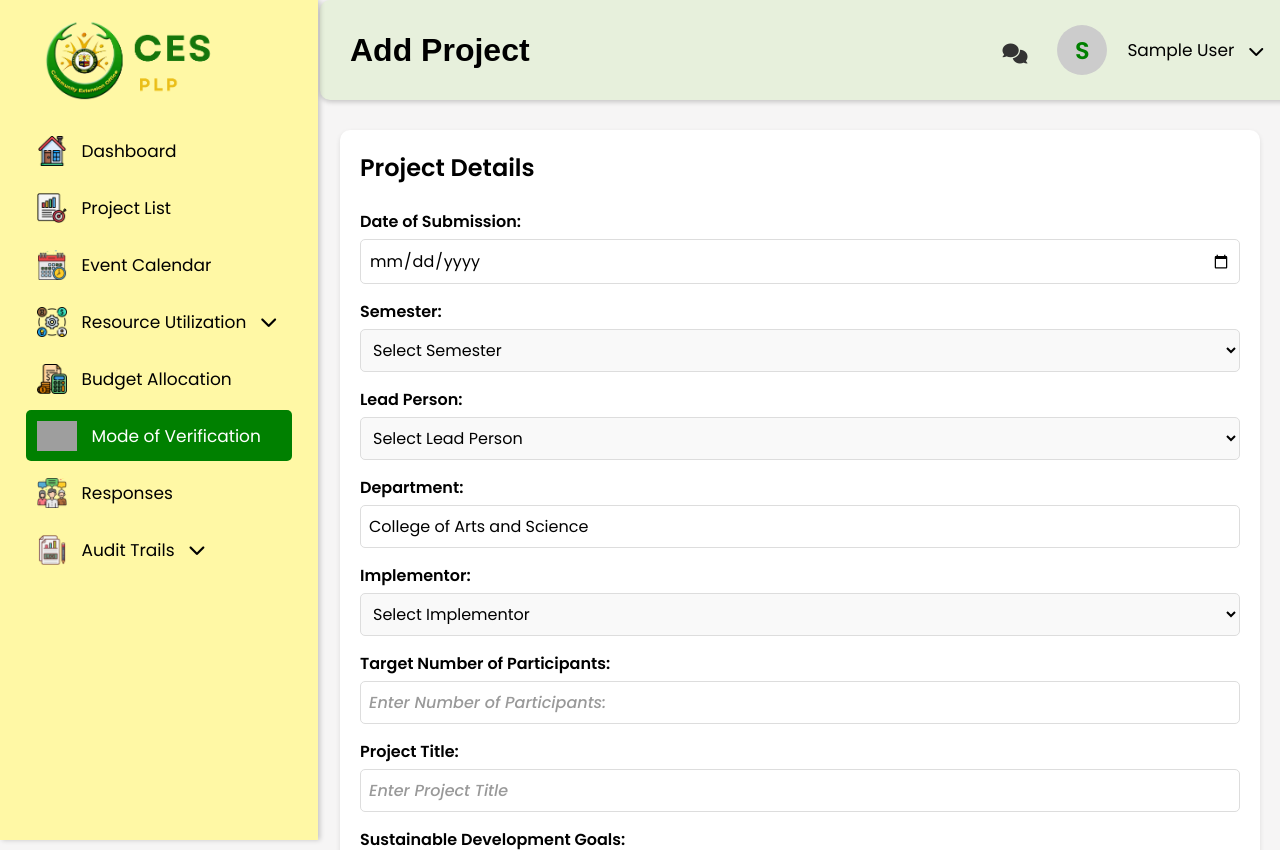
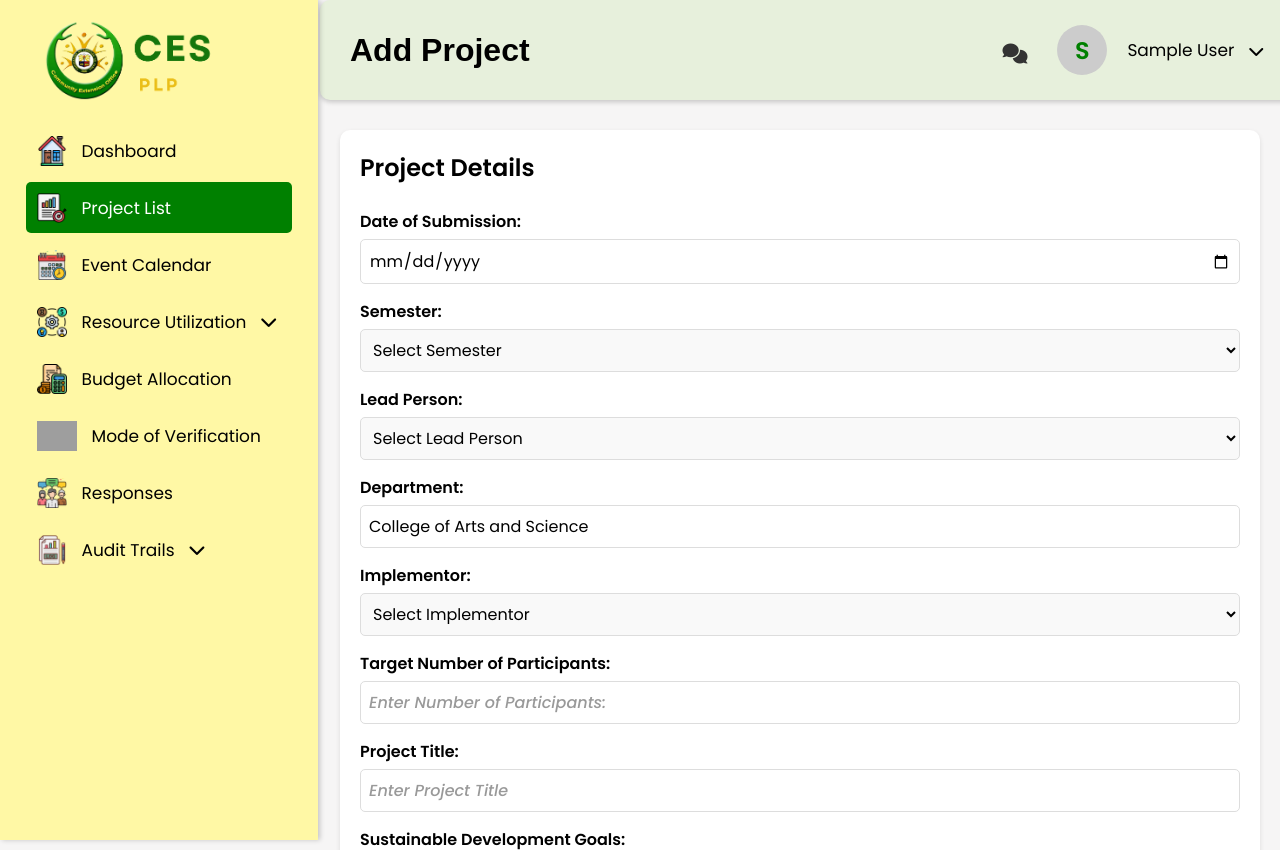
Before and after one commit to AprilJulianaRecopuerto/ces-plp, a PHP site: page /cas-addproj.php in a window 1280 px wide. Shown: the top 850 px of the page. Run offline with PHP 8.4, Linux system fonts and the light colour scheme; the visitor is signed in with stand-in values (Sample User, id 1); data that the repository does not hold is empty; some libraries are stand-ins or nearby versions; some web fonts are replaced; grey boxes are pictures that could not be loaded.

Commit message:
first commit

```diff
--- a/cas-addproj.php
+++ b/cas-addproj.php
@@ -674,7 +674,7 @@ if ($_SERVER["REQUEST_METHOD"] == "POST") {
 
             <ul class="menu">
                 <li><a href="cas-dash.php"><img src="images/home.png">Dashboard</a></li>
-                <li><a href="cas-projlist.php"><img src="images/project-list.png">Project List</a></li>
+                <li><a href="cas-projlist.php" class="active"><img src="images/project-list.png">Project List</a></li>
                 <li><a href="cas-calendar.php"><img src="images/calendar.png">Event Calendar</a></li>
 
                 <!-- Dropdown for Resource Utilization -->
@@ -691,7 +691,7 @@ if ($_SERVER["REQUEST_METHOD"] == "POST") {
                 <li><a href="cas-budget-utilization.php"><img src="images/budget.png">Budget Allocation</a></li>
 
                 <!-- Dropdown for Task Management -->
-                <li><a href="cas-mov.php" class="active"><img src="images/task.png">Mode of Verification</a></li>
+                <li><a href="cas-mov.php"><img src="images/task.png">Mode of Verification</a></li>
 
                 <li><a href="cas-responses.php"><img src="images/feedback.png">Responses</a></li>
 
--- a/cas-calendar.php
+++ b/cas-calendar.php
@@ -599,7 +599,7 @@ $conn_profile->close();
             <ul class="menu">
                 <li><a href="cas-dash.php"><img src="images/home.png">Dashboard</a></li>
                 <li><a href="cas-projlist.php"><img src="images/project-list.png">Project List</a></li>
-                <li><a href="cas-calendar.php"><img src="images/calendar.png">Event Calendar</a></li>
+                <li><a href="cas-calendar.php" class="active"><img src="images/calendar.png">Event Calendar</a></li>
 
                 <!-- Dropdown for Resource Utilization -->
                 <button class="dropdown-btn">
@@ -615,7 +615,7 @@ $conn_profile->close();
                 <li><a href="cas-budget-utilization.php"><img src="images/budget.png">Budget Allocation</a></li>
 
                 <!-- Dropdown for Task Management -->
-                <li><a href="cas-mov.php" class="active"><img src="images/task.png">Mode of Verification</a></li>
+                <li><a href="cas-mov.php"><img src="images/task.png">Mode of Verification</a></li>
 
                 <li><a href="cas-responses.php"><img src="images/feedback.png">Responses</a></li>
 
--- a/cas-editproj.php
+++ b/cas-editproj.php
@@ -777,7 +777,7 @@ $conn_proj_list->close();
 
             <ul class="menu">
                 <li><a href="cas-dash.php"><img src="images/home.png">Dashboard</a></li>
-                <li><a href="cas-projlist.php"><img src="images/project-list.png">Project List</a></li>
+                <li><a href="cas-projlist.php" class="active"><img src="images/project-list.png">Project List</a></li>
                 <li><a href="cas-calendar.php"><img src="images/calendar.png">Event Calendar</a></li>
 
                 <!-- Dropdown for Resource Utilization -->
@@ -794,7 +794,7 @@ $conn_proj_list->close();
                 <li><a href="cas-budget-utilization.php"><img src="images/budget.png">Budget Allocation</a></li>
 
                 <!-- Dropdown for Task Management -->
-                <li><a href="cas-mov.php" class="active"><img src="images/task.png">Mode of Verification</a></li>
+                <li><a href="cas-mov.php"><img src="images/task.png">Mode of Verification</a></li>
 
                 <li><a href="cas-responses.php"><img src="images/feedback.png">Responses</a></li>
 
--- a/cas-projlist.php
+++ b/cas-projlist.php
@@ -733,7 +733,7 @@ $conn_profile->close();
 
             <ul class="menu">
                 <li><a href="cas-dash.php"><img src="images/home.png">Dashboard</a></li>
-                <li><a href="cas-projlist.php"><img src="images/project-list.png">Project List</a></li>
+                <li><a href="cas-projlist.php" class="active"><img src="images/project-list.png">Project List</a></li>
                 <li><a href="cas-calendar.php"><img src="images/calendar.png">Event Calendar</a></li>
 
                 <!-- Dropdown for Resource Utilization -->
@@ -750,7 +750,7 @@ $conn_profile->close();
                 <li><a href="cas-budget-utilization.php"><img src="images/budget.png">Budget Allocation</a></li>
 
                 <!-- Dropdown for Task Management -->
-                <li><a href="cas-mov.php" class="active"><img src="images/task.png">Mode of Verification</a></li>
+                <li><a href="cas-mov.php"><img src="images/task.png">Mode of Verification</a></li>
 
                 <li><a href="cas-responses.php"><img src="images/feedback.png">Responses</a></li>
 
```
Also changed, not shown: cas-mov.php (+0 -8 lines).
